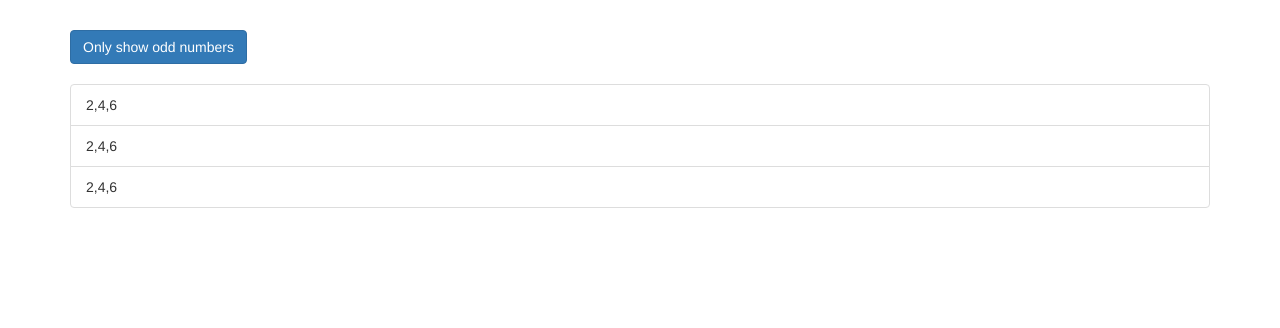
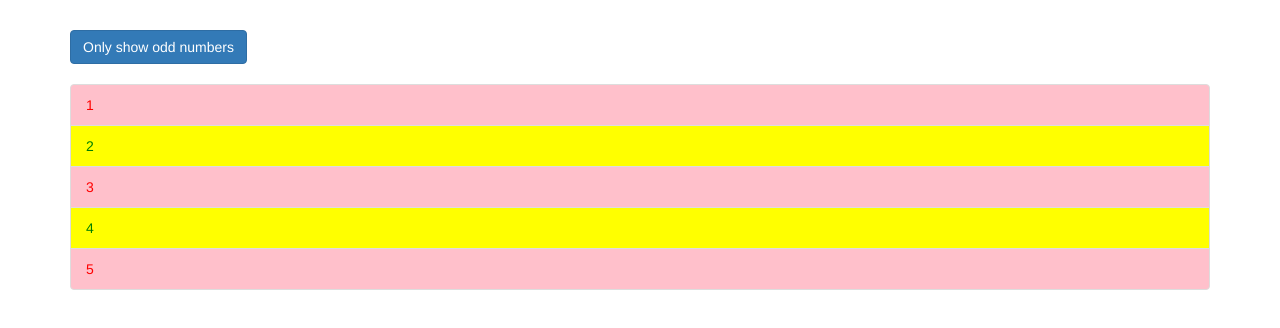
Before and after one commit to jsnidar/directives-start, an Angular app: page / in a window 1280 px wide. Shown: the top 328 px of the page. Built offline with nearby package versions, Linux system fonts and the light colour scheme.

Commit message:
Add attribute and structural directives

```diff
--- a/src/app/app.component.html
+++ b/src/app/app.component.html
@@ -9,14 +9,19 @@
         <div *ngIf="onlyOdd">
           <li
             class="list-group-item"
-            *ngFor="let item of odd">{{odd}}
-          </li>
+            *ngFor="let item of odd"
+            [ngClass]="{odd: item % 2 !== 0}"
+            [ngStyle]="{backgroundColor: item % 2 !== 0 ? 'pink' : 'yellow'}"
+          >{{item}}</li>
         </div>
         <div
           *ngIf="!onlyOdd">
           <li
             class="list-group-item"
-            *ngFor="let item of even">{{even}}
+            *ngFor="let item of numbers"
+            [ngClass]="{odd: item % 2 !== 0, even: item % 2 === 0}"
+            [ngStyle]="{backgroundColor: item % 2 !== 0 ? 'pink' : 'yellow'}"
+          >{{item}}
           </li>
         </div>
       </ul>
```
